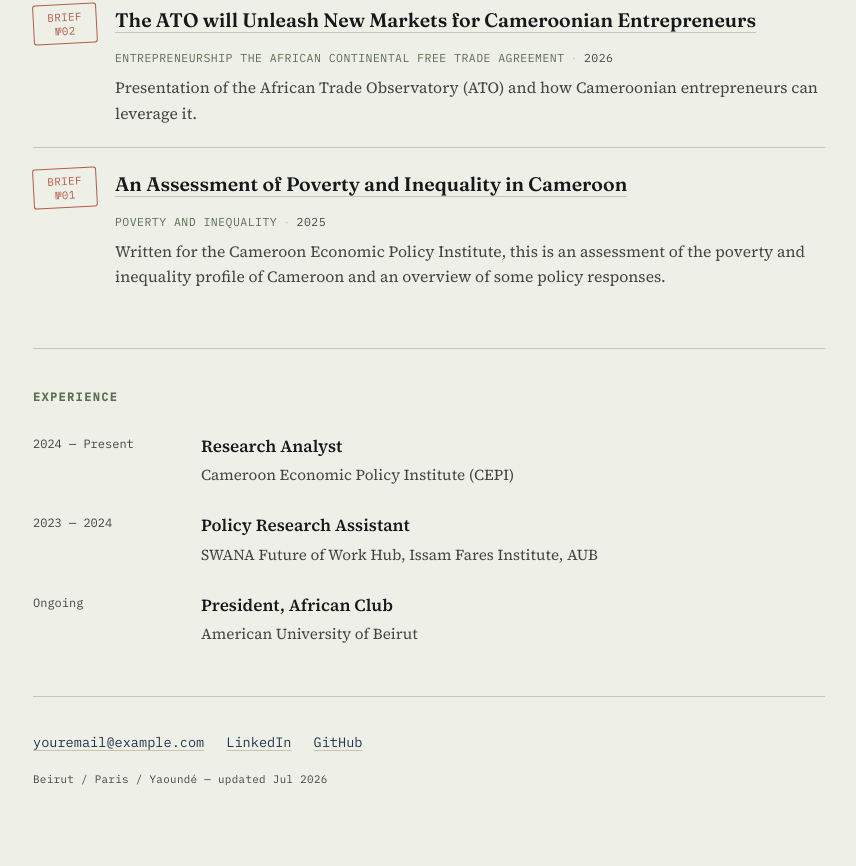
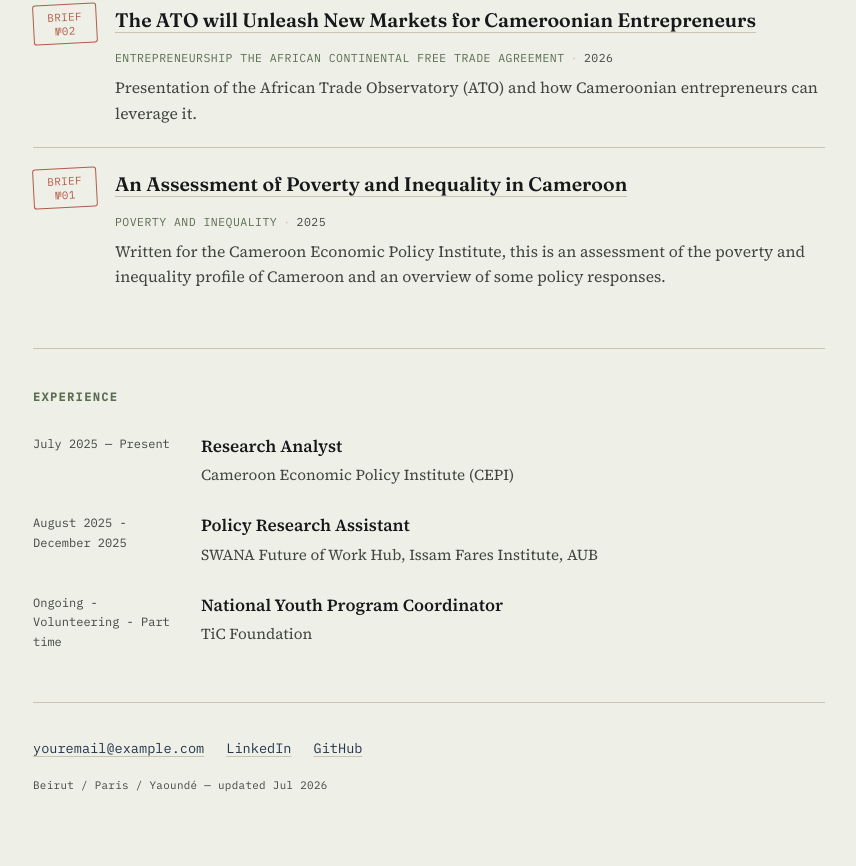
Before and after one commit to julesmoukam/julesmoukam.github.io, a plain HTML site: page index.html in a window 1280 px wide. Shown: the part 1118-1984 px from the top of the page, without its empty margins (211-1067 px from the left). Drawn offline with Linux system fonts and the light colour scheme.

Commit message:
Update index.html

```diff
--- a/index.html
+++ b/index.html
@@ -281,24 +281,24 @@
     <h2 class="eyebrow">Experience</h2>
 
     <div class="xp">
-      <div class="xp-date">2024 — Present</div>
+      <div class="xp-date">July 2025 — Present</div>
       <div>
         <p class="xp-role">Research Analyst</p>
         <p class="xp-org">Cameroon Economic Policy Institute (CEPI)</p>
       </div>
     </div>
     <div class="xp">
-      <div class="xp-date">2023 — 2024</div>
+      <div class="xp-date"> August 2025 - December 2025</div>
       <div>
         <p class="xp-role">Policy Research Assistant</p>
         <p class="xp-org">SWANA Future of Work Hub, Issam Fares Institute, AUB</p>
       </div>
     </div>
     <div class="xp">
-      <div class="xp-date">Ongoing</div>
+      <div class="xp-date">Ongoing - Volunteering - Part time</div>
       <div>
-        <p class="xp-role">President, African Club</p>
-        <p class="xp-org">American University of Beirut</p>
+        <p class="xp-role">National Youth Program Coordinator</p>
+        <p class="xp-org">TiC Foundation</p>
       </div>
     </div>
   </section>
```
